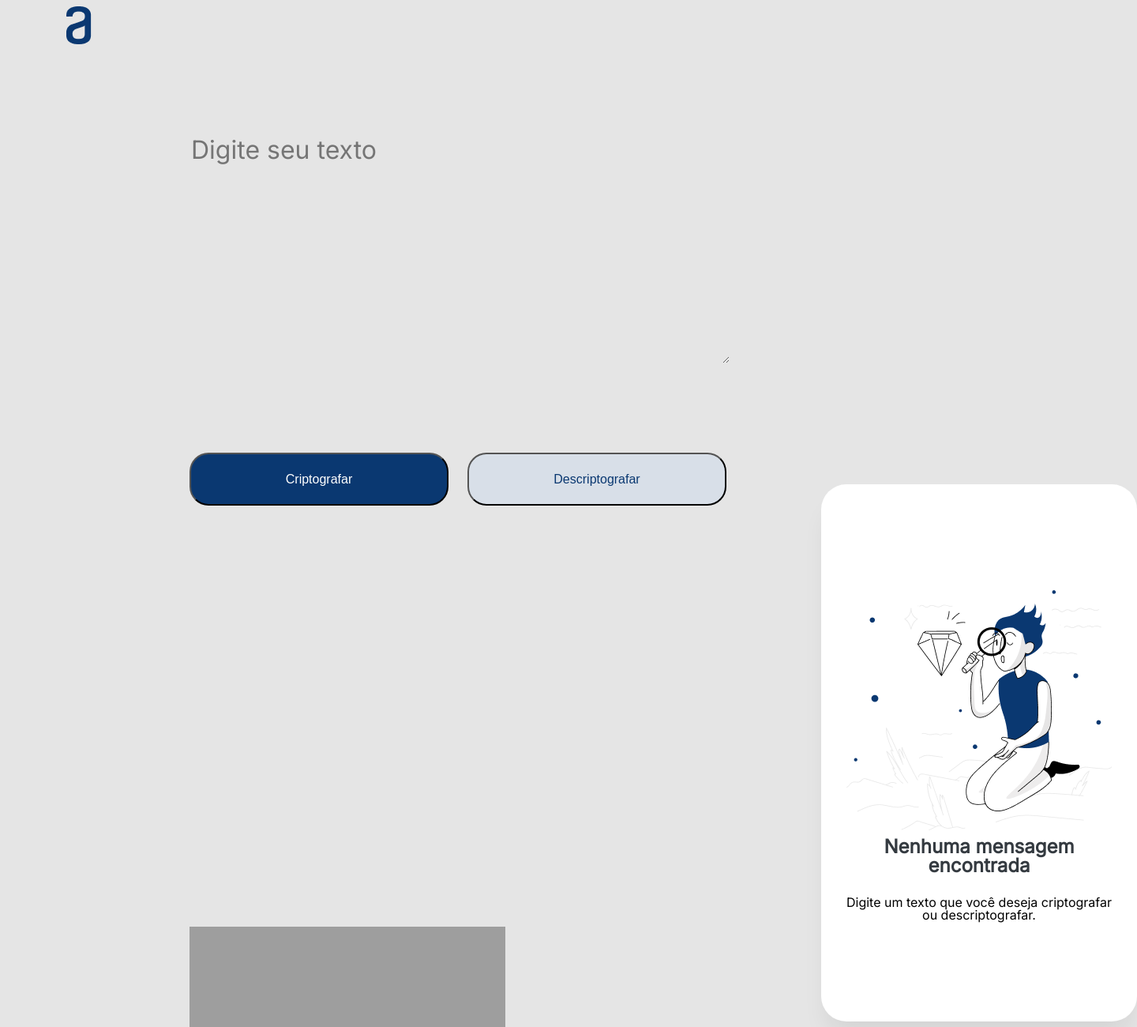
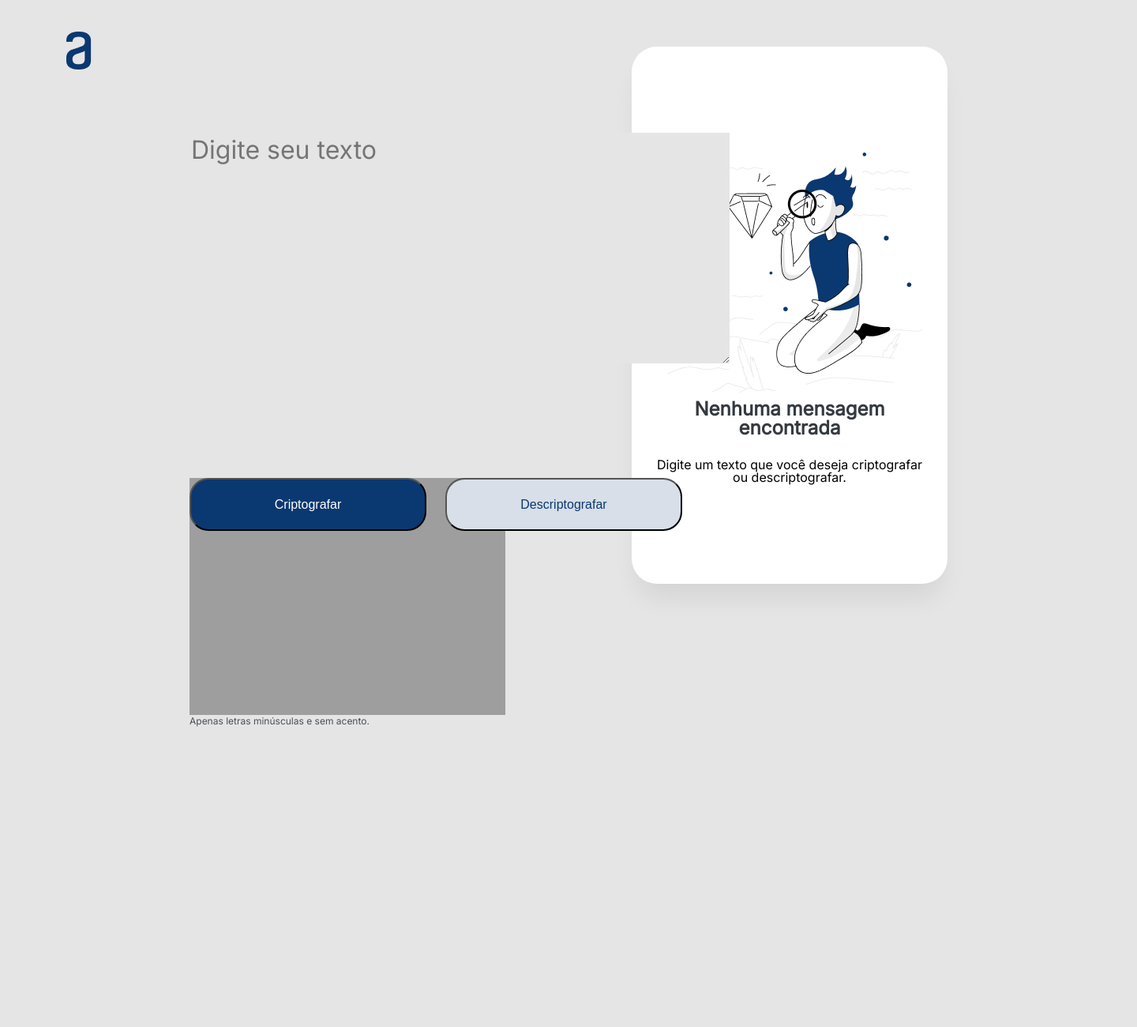
Before and after one commit to hettore/Challenge-Oracle-ONE, a plain HTML site: page index.html in a window 1280 px wide. Shown: the top 1300 px of the page at 79% size, 1440 px wide, since content can reach past the window. After the commit the page ends 920 px from the top, so only its background shows below. Drawn offline with Linux system fonts and the light colour scheme; grey boxes are pictures that could not be loaded.

Commit message:
Mais uma tentativa layout

```diff
--- a/index.html
+++ b/index.html
@@ -15,22 +15,22 @@
         <div class="logo">
             <h1><img src="Vector.png" alt="Logo Alura"></h1>
         </div>
+        <div class="caixa">
+            <div class="imagem-caixa">
+                <img src="High quality products 1 1.png" class="desenho" alt="Desenho de uma pessoa com a lupa no olho">
+            </div>
+            <div class="mensagens-box">
+                    <p class="paragrafo1-direita">Nenhuma mensagem encontrada</p>
+                    <p class="paragrafo2-direita">Digite um texto que você deseja criptografar ou descriptografar.</p>
+                </div>
+
+        </div>
     </header>
 
     <main>
         <form>
             <textarea name="" id="text" cols="70" rows="10" class="input-principal" placeholder="Digite seu texto"></textarea>
 
-            <div class="caixa">
-                <div class="imagem-caixa">
-                    <img src="High quality products 1 1.png" class="desenho" alt="Desenho de uma pessoa com a lupa no olho">
-                </div>
-                    <div class="mensagens-box">
-                        <p class="paragrafo1-direita">Nenhuma mensagem encontrada</p>
-                        <p class="paragrafo2-direita">Digite um texto que você deseja criptografar ou descriptografar.</p>
-                    </div>
-
-            </div>
 
             <p class="paragrafo-botoes">Apenas letras minúsculas e sem acento.</p>
             <div class="botoes-principais">
--- a/style.css
+++ b/style.css
@@ -7,7 +7,7 @@ body {
 .logo {
     position: relative;
     width: 31px;
-    margin: 8px 0 0 84px;
+    margin: 40px 0 0 84px;
 }
 
 .caixa {
@@ -15,13 +15,13 @@ body {
     position: absolute;
     width: 400px;
     height: 680px;
-    left: 1000px;
+    left: 95vh;
 
 
 
 
     border-radius: 32px;
-    margin: 40px 40px 40px 40px;
+    margin: -31px 40px 40px 40px;
     box-shadow: 0 24px 32px -8px rgba(0, 0, 0, 0.08);
 }
 
@@ -49,7 +49,7 @@ body {
     height: 18px;
     position: absolute;
 
-    margin: 600px 948px 16px 240px;
+    margin: 0px 948px 16px 240px;
     font-size: 12px;
     color: #495057;
 
@@ -106,7 +106,7 @@ body {
 
 .criptografar {
     margin: 0 24px 0 0;
-    width: 328px;
+    width: 300px;
     height: 67px;
     background: #0A3871;
     color: #FFFFFF;
@@ -116,7 +116,7 @@ body {
 }
 
 .descriptografar {
-    width: 328px;
+    width: 300px;
     height: 67px;
     background: #D8DFE8;
     color: #0A3871;
```
